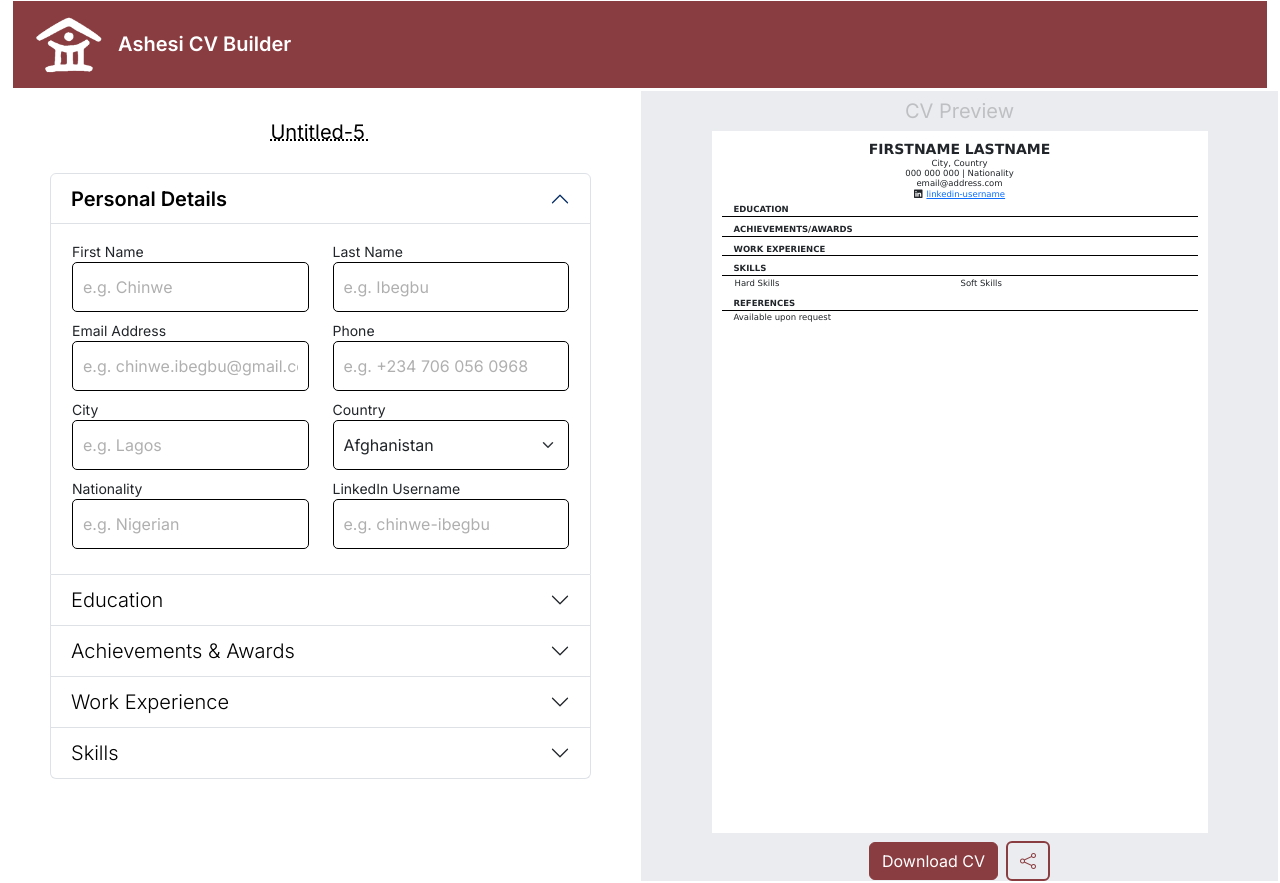
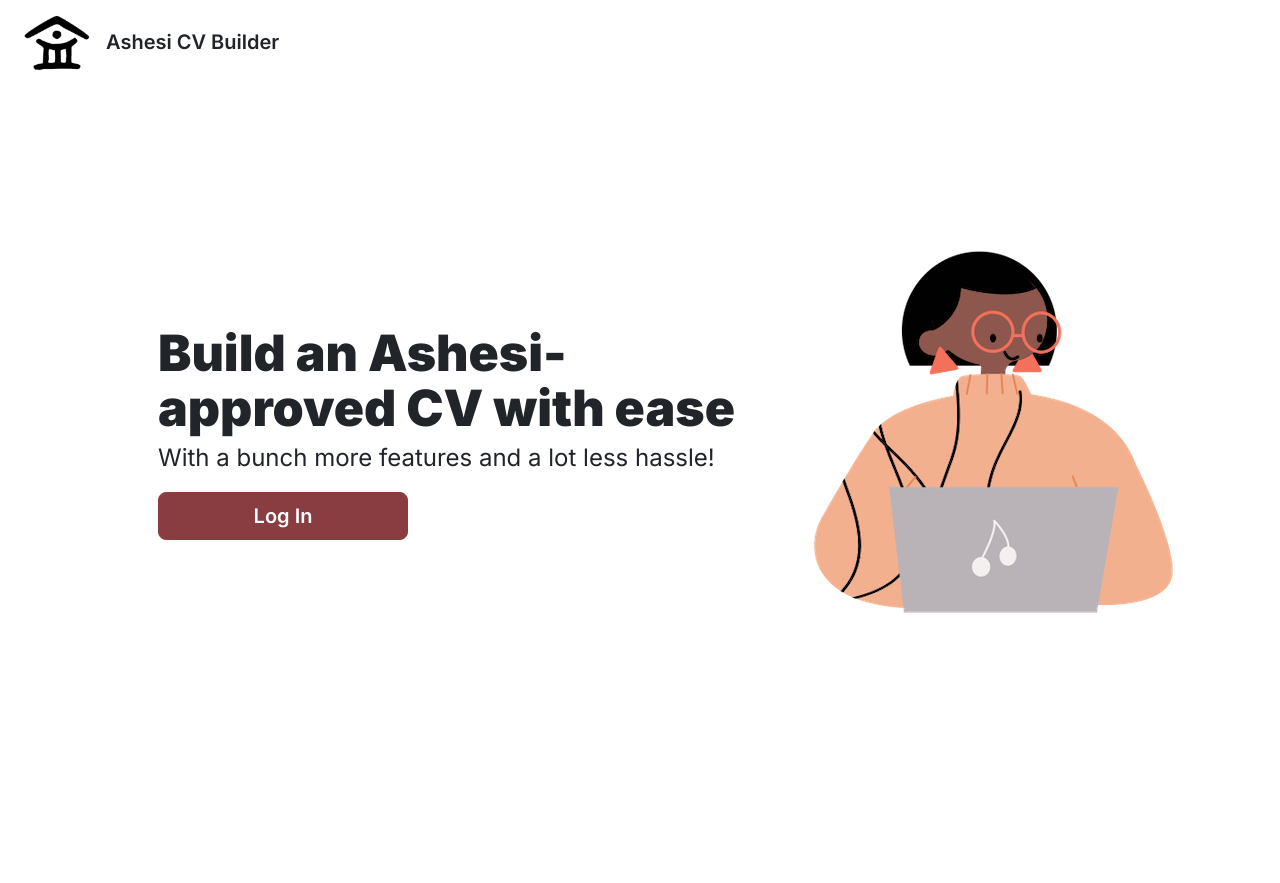
Before and after one commit to chinweibegbu/ashesi-cv-builder, a React (Create React App) app: page / in a window 1280 px wide. After the commit the page ends 800 px from the top, so only its background shows below. Built offline with nearby package versions, Linux system fonts and the light colour scheme.

Commit message:
Added base client-side routing

```diff
--- a/package.json
+++ b/package.json
@@ -6,8 +6,11 @@
     "@testing-library/jest-dom": "^5.17.0",
     "@testing-library/react": "^13.4.0",
     "@testing-library/user-event": "^13.5.0",
+    "express": "^4.18.2",
+    "pg": "^8.11.3",
     "react": "^18.2.0",
     "react-dom": "^18.2.0",
+    "react-router-dom": "^6.17.0",
     "react-scripts": "5.0.1",
     "web-vitals": "^2.1.4"
   },
--- a/src/components/App.js
+++ b/src/components/App.js
@@ -1,3 +1,5 @@
+import React from 'react';
+import { Routes, Route } from "react-router-dom";
 import '../styles/App.css';
 import LandingPage from './LandingPage';
 import SignIn from './SignIn';
@@ -7,10 +9,15 @@
 function App() {
   return (
     <div className='App container-fluid no-gutters'>
-      {/* <LandingPage/> */}
-      {/* <SignIn/> */}
-      {/* <Dashboard name="Chinwe Ibegbu" /> */}
-      <CVEditor />
+      <Routes>
+        <Route path="/" element={<LandingPage />} />
+        <Route path="/signin" action={async ({ request }) => {
+          const formData = await request.formData();
+          // return updateTeam(formData);
+        }} element={<SignIn />} />
+        <Route path="/dashboard" element={<Dashboard name={"Chinwe Ibegbu"} />} />
+        <Route path="/create-new-cv" element={<CVEditor />} />
+      </Routes>
     </div>
   );
 }
--- a/src/components/Dashboard.js
+++ b/src/components/Dashboard.js
@@ -1,4 +1,5 @@
 import React from "react";
+import { Link } from "react-router-dom";
 import '../styles/Dashboard.css';
 import TitleBar from "./TitleBar";
 import CVGroupDisplay from "./CVGroupDisplay";
@@ -16,7 +17,7 @@
                 {/* Tool Bar */}
                 <div className="tool-bar d-flex justify-content-between">
                     <p>Welcome, <span><b>{name}</b></span></p>
-                    <button className="button btn">Create New CV</button>
+                    <Link to="../create-new-cv" className="button btn">Create New CV</Link>
                 </div>
 
                 {/* Recent CVs */}
--- a/src/components/LandingPage.js
+++ b/src/components/LandingPage.js
@@ -1,4 +1,5 @@
 import React from "react";
+import { Link } from "react-router-dom";
 import '../styles/LandingPage.css';
 import TitleBar from "./TitleBar";
 
@@ -14,9 +15,9 @@
                     <p className="landing-page-subtext mt-1">
                         With a bunch more features and a lot less hassle!
                     </p>
-                    <button className="landing-page-button button btn btn-lg">
+                    <Link to="./signin" className="landing-page-button button btn btn-lg">
                         Log In
-                    </button>
+                    </Link>
                 </div>
                 <div className="col-4 d-flex justify-content-center bordered">
                     <img src="images/landing-page-avatar-darker-tone.png" alt="the company logo" />
--- a/src/components/SignIn.js
+++ b/src/components/SignIn.js
@@ -1,4 +1,5 @@
 import React, { useState } from "react";
+import { Link } from "react-router-dom";
 import '../styles/SignIn.css';
 import TitleBar from "./TitleBar";
 
@@ -34,7 +35,9 @@
                         <label>Password:</label>
                         <input type="password" id="login-password" value={password} onChange={handlePasswordChange}></input>
                     </div>
-                    <input className="button btn btn-lg mt-3" type="submit" value={"Log In"}/>
+                    <Link to="../dashboard">
+                        <input className="button btn btn-lg mt-3" type="submit" value={"Log In"} />
+                    </Link>
                 </form>
             </div>
         </>
--- a/src/index.js
+++ b/src/index.js
@@ -1,5 +1,6 @@
 import React from 'react';
 import ReactDOM from 'react-dom/client';
+import { BrowserRouter as Router } from "react-router-dom";
 import './index.css';
 import App from './components/App';
 import reportWebVitals from './reportWebVitals';
@@ -7,7 +8,9 @@
 const root = ReactDOM.createRoot(document.getElementById('root'));
 root.render(
   <React.StrictMode>
-    <App />
+    <Router>
+      <App />
+    </Router>
   </React.StrictMode>
 );
 
--- a/src/styles/App.css
+++ b/src/styles/App.css
@@ -12,6 +12,11 @@
     color: #FFFFFF;
 }
 
+a {
+    color: #FFFFFF;
+    text-decoration: none;
+}
+
 .button:hover {
     /* border: solid 1px #8A3D40;
     background-color: transparent;
```
Also changed, not shown: 1 other file (tests, documents, lock files or other folders).
